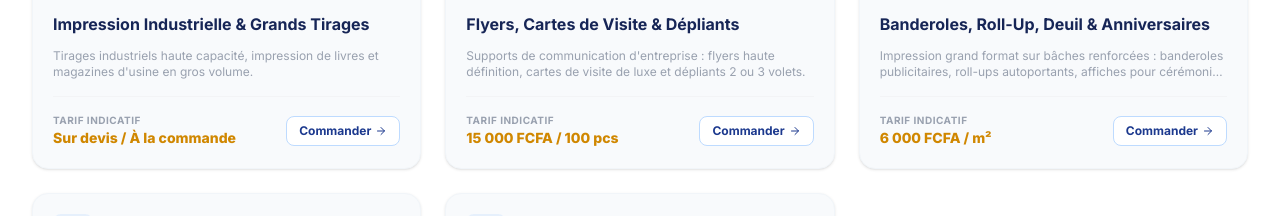
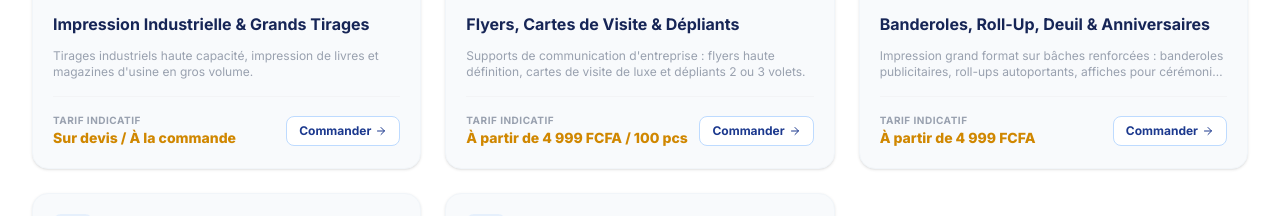
Before and after one commit to Romarichirsein/CAMUQ-TWINS, a React (Vite) app: page /accueil in a window 1280 px wide. Shown: the part 1982-2198 px from the top of the page. Built offline with nearby package versions, Linux system fonts and the light colour scheme.

Commit message:
Mise a jour des tarifs de base dans data.ts

```diff
--- a/src/data.ts
+++ b/src/data.ts
@@ -24,9 +24,9 @@ export const SERVICES_DATA: ServiceItem[] = [
     name: "Flyers, Cartes de Visite & Dépliants",
     category: "imprimerie",
     subCategory: "communication",
-    priceEstimate: "15 000 FCFA / 100 pcs",
+    priceEstimate: "À partir de 4 999 FCFA / 100 pcs",
     unit: "100 pièces",
-    baseCost: 15000,
+    baseCost: 4999,
     description: "Supports de communication d'entreprise : flyers haute définition, cartes de visite de luxe et dépliants 2 ou 3 volets.",
     icon: "Layers"
   },
@@ -35,9 +35,9 @@ export const SERVICES_DATA: ServiceItem[] = [
     name: "Banderoles, Roll-Up, Deuil & Anniversaires",
     category: "imprimerie",
     subCategory: "grand-format",
-    priceEstimate: "6 000 FCFA / m²",
+    priceEstimate: "À partir de 4 999 FCFA",
     unit: "m²",
-    baseCost: 6000,
+    baseCost: 4999,
     description: "Impression grand format sur bâches renforcées : banderoles publicitaires, roll-ups autoportants, affiches pour cérémonies de deuil et bâches d'anniversaire.",
     icon: "Flag"
   },
```
